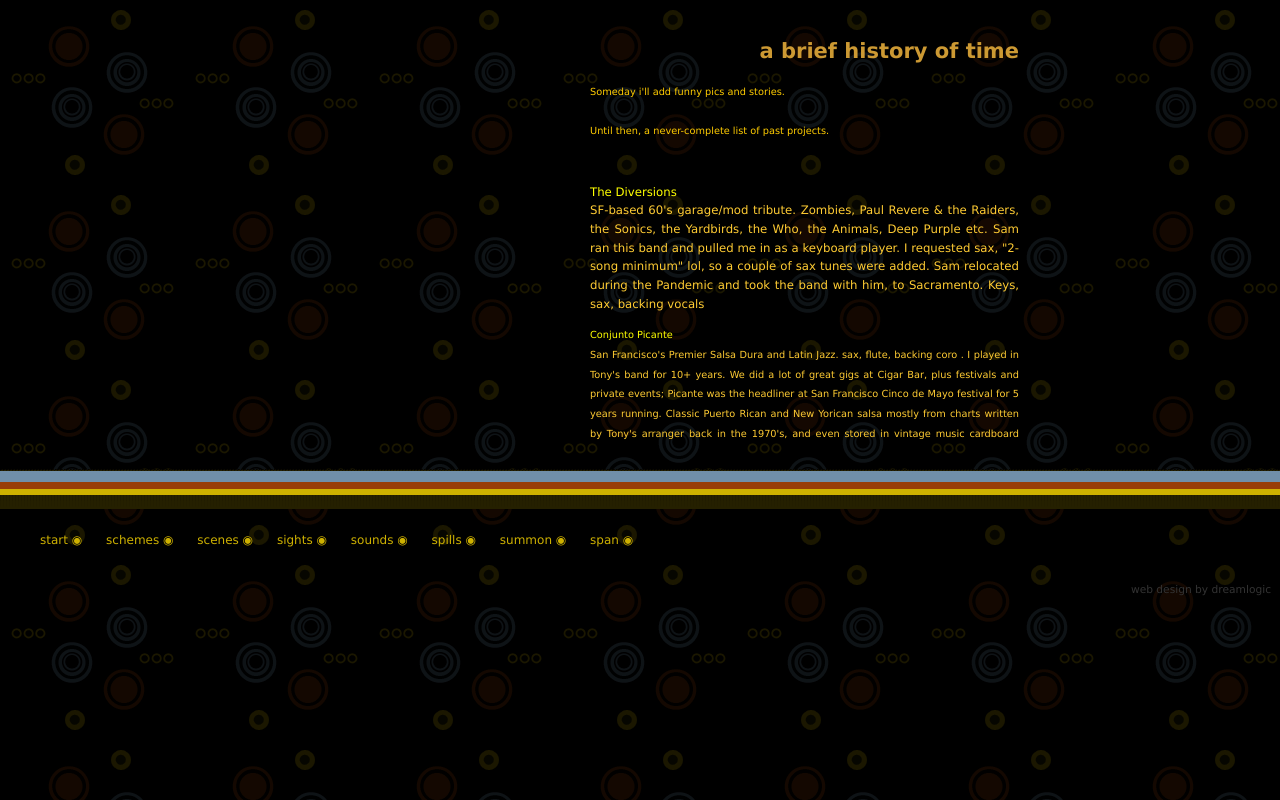
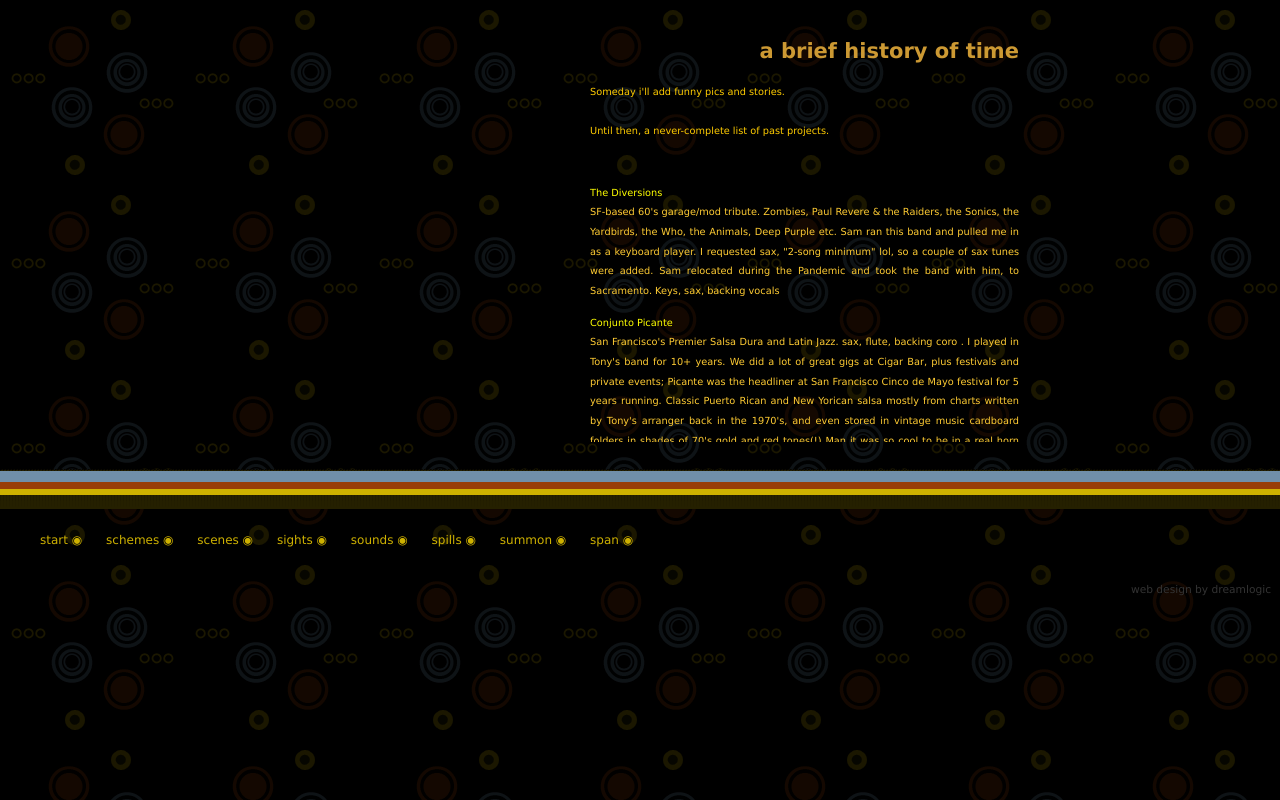
Before and after one commit to jenmir/sleeplessj.com, a plain HTML site: page past_projects.html in a window 1280 px wide. Drawn offline with Linux system fonts and the light colour scheme.

Commit message:
formatting 2

```diff
--- a/past_projects.html
+++ b/past_projects.html
@@ -17,7 +17,7 @@ i'll add funny pics and stories.  <br />
 <br />
 Until then, a never-complete list of past projects.</small></p>
 <br/>
-<small></small><p style="color: rgb(255, 204, 0);"><span style="color: rgb(255, 204, 51);">
+<small><p style="color: rgb(255, 204, 0);"><span style="color: rgb(255, 204, 51);">
 <a href="https://www.facebook.com/DiversionsSF">The Diversions</a><br />SF-based 60's garage/mod tribute.
   Zombies, Paul Revere & the Raiders, the Sonics, the Yardbirds, the Who, the Animals, Deep Purple etc. Sam ran this
   band and pulled me in as a keyboard player. I requested sax, "2-song minimum" lol, so a couple of sax tunes
```
